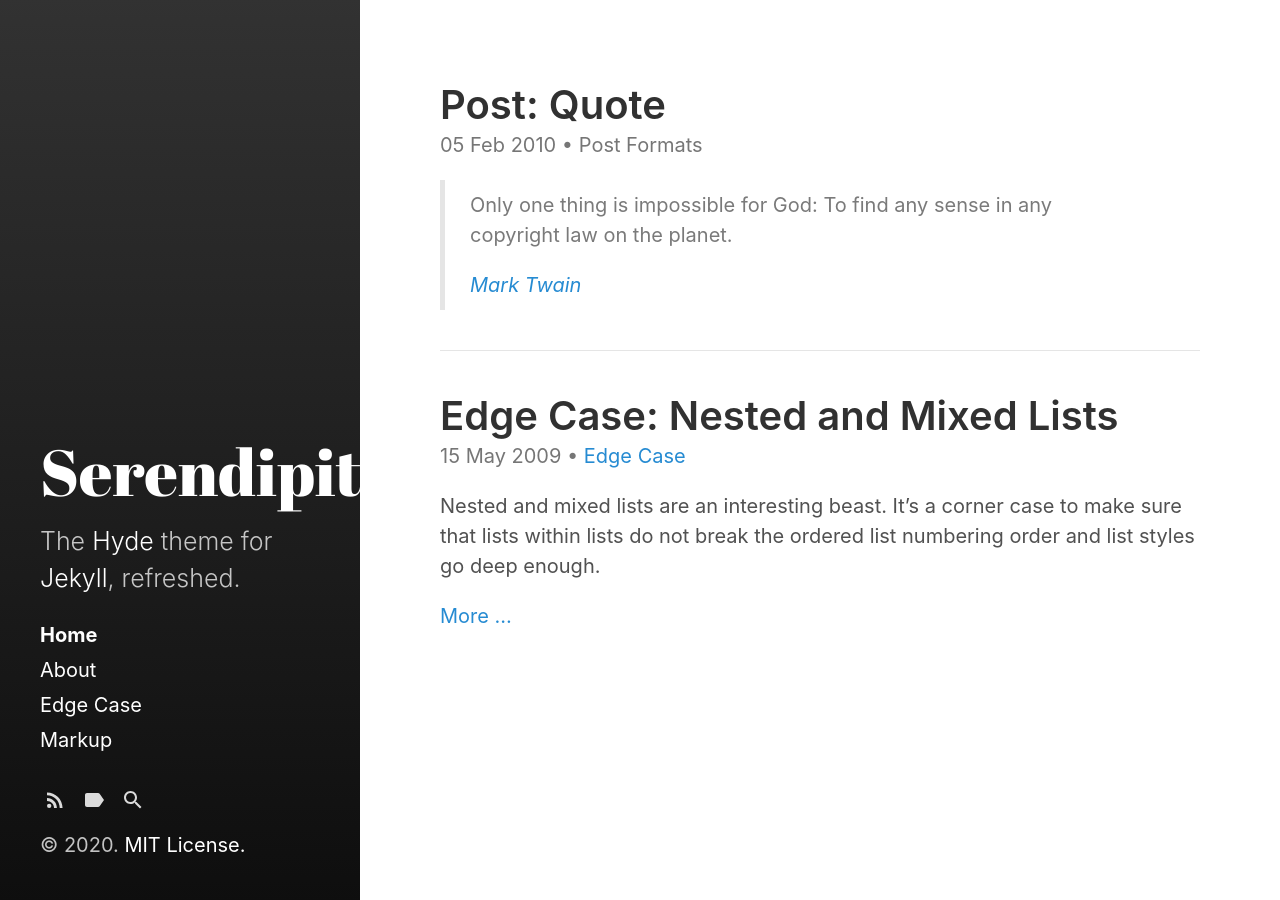
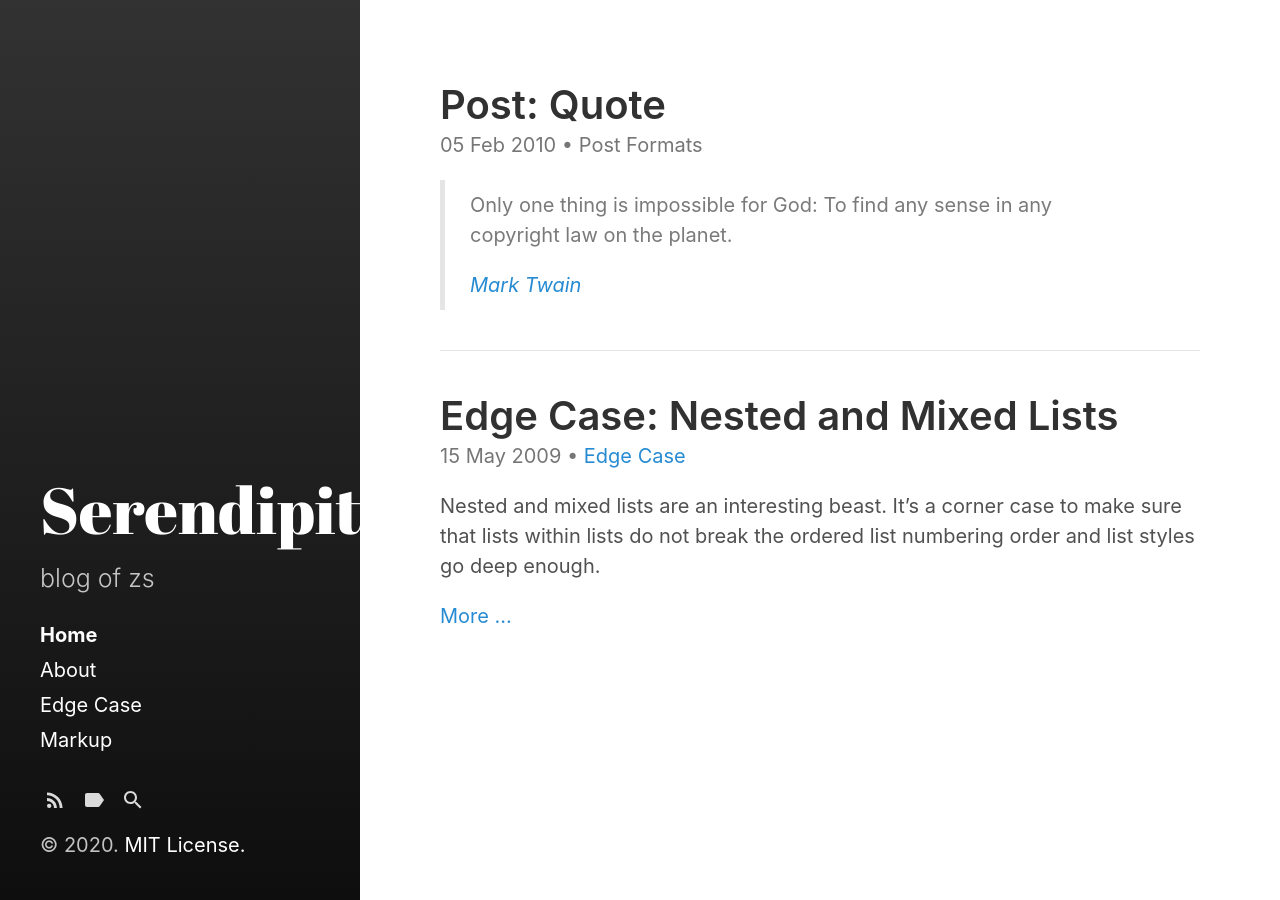
Before and after one commit to Bloodline-2000/Bloodline-2000.github.io, a Jekyll site: the page built from index.html, in a window 1280 px wide. Built offline with Jekyll 4.4.1, drawn with Linux system fonts in a browser that asks for light colours; the list of posts is cut into pages by our own code.

Commit message:
change description

```diff
--- a/_config.yml
+++ b/_config.yml
@@ -6,7 +6,7 @@ remote_theme:     fongandrew/hydeout
 title:            Serendipity
 paginate:         5
 tagline:          'A Jekyll theme'
-description:      'The <a href="http://hyde.getpoole.com" target="_blank">Hyde</a> theme for <a href="http://jekyllrb.com" target="_blank">Jekyll</a>, refreshed.'
+description:      'blog of zs'
 url:              https://fongandrew.github.io
 baseurl:          ''
                   # the optional subpath of your site, e.g. "/blog"
```
